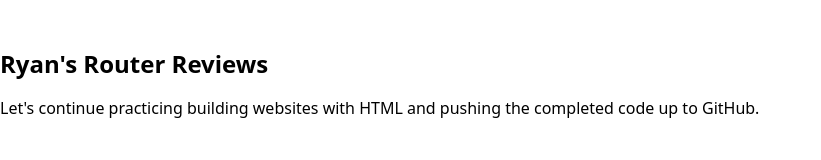
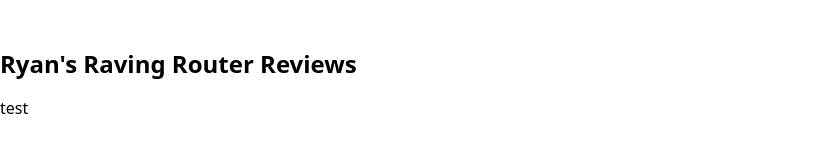
Before and after one commit to ryan-gillen/hw1, a plain HTML site: page index.html in a window 1280 px wide. Shown: the whole page, without its empty margins (0-821 px from the left). Drawn offline with nearby package versions, Linux system fonts and the light colour scheme.

Commit message:
change 2

```diff
--- a/index.html
+++ b/index.html
@@ -12,8 +12,8 @@
 <body>
     <div class="container mx-auto py-8">
 
-        <h2 class="text-2xl font-bold my-4">Ryan's Router Reviews</h2>
-        <p class="my-4">Let's continue practicing building websites with HTML and pushing the completed code up to GitHub.</p>
+        <h2 class="text-2xl font-bold my-4">Ryan's Raving Router Reviews</h2>
+        <p class="my-4">test</p>
 
 
 
```
Also changed, not shown: 10gbe.html (added), mesh.html (added), 1 other file.
